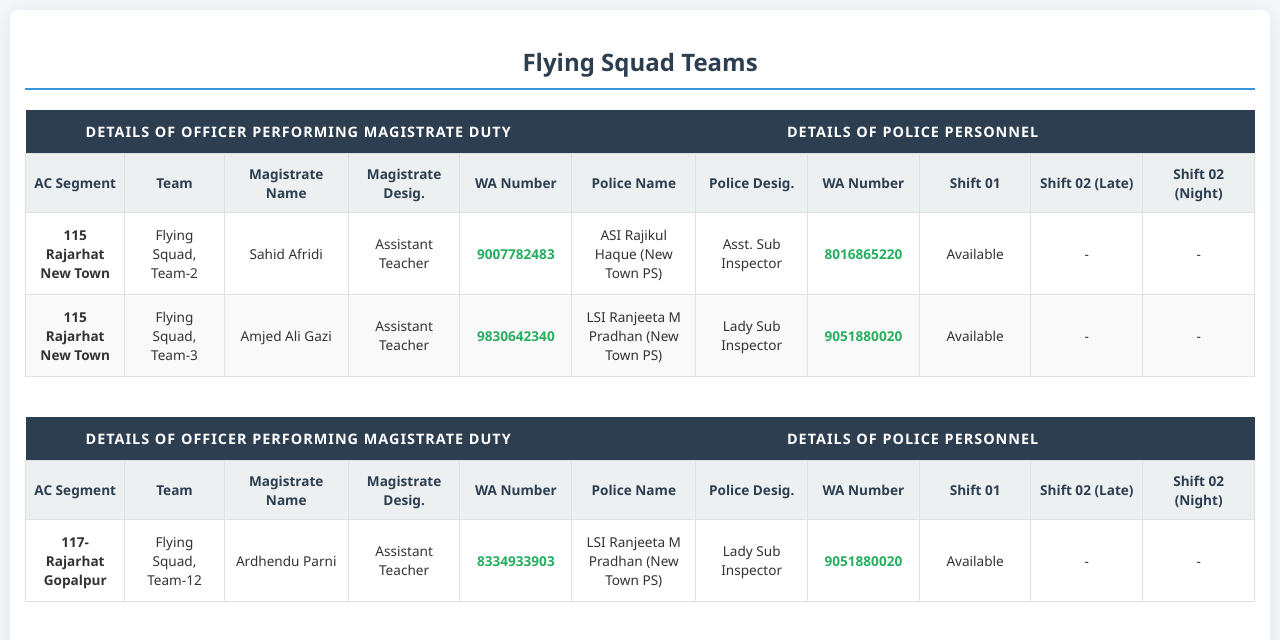
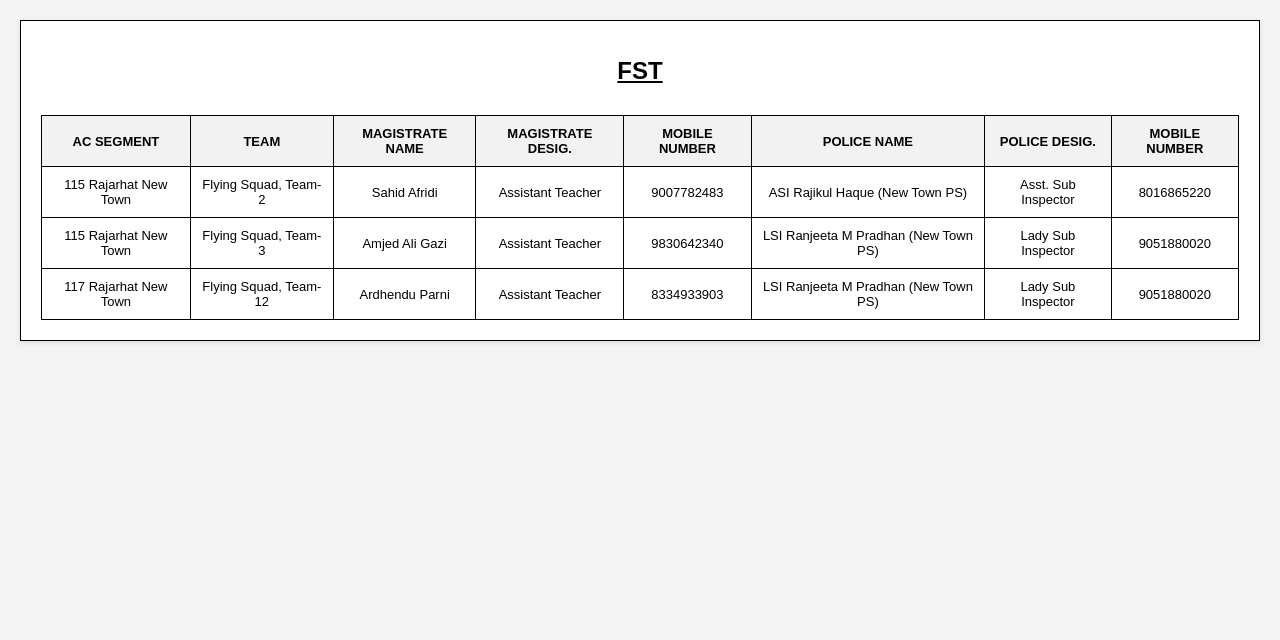
Before and after one commit to newtownps/Election-2026, a plain HTML site: page fst.html in a window 1280 px wide. Drawn offline with Linux system fonts and the light colour scheme.

Commit message:
Update fst.html

```diff
--- a/fst.html
+++ b/fst.html
@@ -3,242 +3,134 @@
 <head>
     <meta charset="UTF-8">
     <meta name="viewport" content="width=device-width, initial-scale=1.0">
-    <title>Duty Roster - Election 2026</title>
+    <title>Election Security Details - 2026</title>
     <style>
+        /* General Styles */
         body {
-            font-family: 'Segoe UI', Tahoma, Geneva, Verdana, sans-serif;
-            background-color: #f4f7f9;
-            padding: 10px;
-            color: #333;
+            font-family: Arial, sans-serif;
+            padding: 20px;
+            background-color: #f4f4f4;
             margin: 0;
         }
 
-        .container {
-            max-width: 1400px;
-            margin: auto;
-            background: #fff;
-            padding: 15px;
-            border-radius: 8px;
-            box-shadow: 0 4px 20px rgba(0,0,0,0.08);
+        .table-section {
+            background: white;
+            margin-bottom: 40px;
+            box-shadow: 0 2px 5px rgba(0,0,0,0.1);
+            padding: 20px;
+            border: 1px solid #000;
         }
 
-        h2 {
+        h1 {
             text-align: center;
-            color: #2c3e50;
-            border-bottom: 2px solid #3498db;
-            padding-bottom: 10px;
+            text-decoration: underline;
+            font-size: 24px;
             margin-bottom: 20px;
         }
 
-        /* Responsive Table Wrapper */
-        .table-container {
+        /* Responsive Table Container */
+        .table-responsive {
             width: 100%;
-            overflow-x: auto; /* Fallback for very small screens */
-            margin-bottom: 40px;
+            overflow-x: auto; /* Enables horizontal scroll */
+            -webkit-overflow-scrolling: touch;
         }
 
         table {
             width: 100%;
             border-collapse: collapse;
-            font-size: 0.85rem;
+            margin-top: 10px;
+            font-size: 13px;
+            min-width: 600px; /* Ensures table doesn't squash too much */
         }
 
-        .section-header th {
-            background-color: #2c3e50;
-            color: white;
-            padding: 12px;
-            font-size: 0.9rem;
-            text-transform: uppercase;
-            letter-spacing: 1px;
-        }
-
-        .col-header th {
-            background-color: #ecf0f1;
-            color: #2c3e50;
-            font-weight: bold;
-            padding: 10px 5px;
-            border: 1px solid #dee2e6;
+        th, td {
+            border: 1px solid black;
+            padding: 10px;
+            text-align: center;
             vertical-align: middle;
-        }
-
-        td {
-            padding: 12px 8px;
-            border: 1px solid #dee2e6;
-            text-align: center;
             word-wrap: break-word;
         }
 
-        tr:nth-child(even) { background-color: #f9f9f9; }
-        .whatsapp-no { font-weight: bold; color: #27ae60; }
-
-        /* --- RESPONSIVE CSS --- */
-        @media screen and (max-width: 1024px) {
-            /* Hide traditional headers */
-            thead {
-                display: none;
-            }
-
-            table, tbody, tr, td {
-                display: block;
-                width: 100%;
-            }
-
-            table { border: none; }
-
-            tr {
-                margin-bottom: 25px;
-                border: 1px solid #3498db;
-                border-radius: 8px;
-                box-shadow: 0 2px 5px rgba(0,0,0,0.1);
-                background: #fff !important;
-            }
-
-            /* Identify the Section on Mobile */
-            tr::before {
-                content: "Duty Assignment Details";
-                display: block;
-                background: #2c3e50;
-                color: white;
-                padding: 10px;
+        th {
+            background-color: #f2f2f2;
             font-weight: bold;
-                text-align: center;
-                border-radius: 6px 6px 0 0;
-            }
-
-            td {
-                text-align: left;
-                padding: 12px;
-                padding-left: 50%; /* Space for the label */
-                position: relative;
-                border: none;
-                border-bottom: 1px solid #eee;
-            }
-
-            /* Create labels using the data-label attribute */
-            td::before {
-                content: attr(data-label);
-                position: absolute;
-                left: 10px;
-                width: 45%;
-                padding-right: 10px;
-                white-space: normal;
-                font-weight: bold;
-                color: #2c3e50;
-                font-size: 0.75rem;
             text-transform: uppercase;
         }
 
-            td:last-child { border-bottom: none; }
-
-            /* Specific fix for the merged AC Segment cell on mobile */
-            td[rowspan] {
-                background: #ebf5fb;
-                font-size: 1rem;
-            }
+        .info-header {
+            font-weight: bold;
+            margin-bottom: 10px;
+            text-align: center;
         }
 
-        @media print {
-            body { background: white; padding: 0; }
-            .container { box-shadow: none; width: 100%; }
+        /* Mobile Adjustments */
+        @media screen and (max-width: 600px) {
+            body { padding: 10px; }
+            h1 { font-size: 20px; }
+            .table-section { padding: 10px; }
+            table { font-size: 12px; }
         }
     </style>
 </head>
 <body>
 
-<div class="container">
-    <h2>Flying Squad Teams</h2>
-
-    <div class="table-container">
+    <div class="table-section">
+        <h1>FST</h1>
+        <div class="table-responsive">
             <table>
                 <thead>
-                <tr class="section-header">
-                    <th colspan="5">Details of Officer Performing Magistrate Duty</th>
-                    <th colspan="6">Details of Police Personnel</th>
-                </tr>
-                <tr class="col-header">
-                    <th style="width: 8%;">AC Segment</th>
-                    <th style="width: 8%;">Team</th>
-                    <th style="width: 10%;">Magistrate Name</th>
-                    <th style="width: 9%;">Magistrate Desig.</th>
-                    <th style="width: 9%;">WA Number</th>
-                    <th style="width: 10%;">Police Name</th>
-                    <th style="width: 9%;">Police Desig.</th>
-                    <th style="width: 9%;">WA Number</th>
-                    <th style="width: 9%;">Shift 01</th>
-                    <th style="width: 9%;">Shift 02 (Late)</th>
-                    <th style="width: 9%;">Shift 02 (Night)</th>
+                    <tr>
+                        <th>AC Segment</th>
+                        <th>Team</th>
+                        <th>Magistrate Name</th>
+                        <th>Magistrate Desig.</th>
+                        <th>Mobile Number</th>
+                        <th>Police Name</th>
+                        <th>Police Desig.</th>
+                        <th>Mobile Number</th>
+
                     </tr>
                 </thead>
                 <tbody>
                     <tr>
-                    <td data-label="AC Segment"><b>115 Rajarhat New Town</b></td>
-                    <td data-label="Team">Flying Squad, Team-2</td>
-                    <td data-label="Magistrate Name">Sahid Afridi</td>
-                    <td data-label="Magistrate Desig.">Assistant Teacher</td>
-                    <td data-label="WA Number" class="whatsapp-no">9007782483</td>
-                    <td data-label="Police Name">ASI Rajikul Haque (New Town PS)</td>
-                    <td data-label="Police Desig.">Asst. Sub Inspector</td>
-                    <td data-label="WA Number" class="whatsapp-no">8016865220</td>
-                    <td data-label="Shift 01">Available</td>
-                    <td data-label="Shift 02 (Late)">-</td>
-                    <td data-label="Shift 02 (Night)">-</td>
+                        <td>115 Rajarhat New Town</td>
+                        <td>Flying Squad, Team-2</td>
+                        <td>Sahid Afridi</td>
+                        <td>Assistant Teacher</td>
+                        <td>9007782483</td>
+                        <td>ASI Rajikul Haque (New Town PS)</td>
+                        <td>Asst. Sub Inspector</td>
+                        <td>8016865220</td>
+
                     </tr>
                     <tr>
-                    <td data-label="AC Segment"><b>115 Rajarhat New Town</b></td>
-                    <td data-label="Team">Flying Squad, Team-3</td>
-                    <td data-label="Magistrate Name">Amjed Ali Gazi</td>
-                    <td data-label="Magistrate Desig.">Assistant Teacher</td>
-                    <td data-label="WA Number" class="whatsapp-no">9830642340</td>
-                    <td data-label="Police Name">LSI Ranjeeta M Pradhan (New Town PS)</td>
-                    <td data-label="Police Desig.">Lady Sub Inspector</td>
-                    <td data-label="WA Number" class="whatsapp-no">9051880020</td>
-                    <td data-label="Shift 01">Available</td>
-                    <td data-label="Shift 02 (Late)">-</td>
-                    <td data-label="Shift 02 (Night)">-</td>
+                        <td>115 Rajarhat New Town</td>
+                        <td>Flying Squad, Team-3</td>
+                        <td>Amjed Ali Gazi</td>
+                        <td>Assistant Teacher</td>
+                        <td>9830642340</td>
+                        <td>LSI Ranjeeta M Pradhan (New Town PS)</td>
+                        <td>Lady Sub Inspector</td>
+                        <td>9051880020</td>
+
                     </tr>
-            </tbody>
-        </table>
-    </div>
+                    <tr>
+                        <td>117 Rajarhat New Town</td>
+                        <td>Flying Squad, Team-12</td>
+                        <td>Ardhendu Parni</td>
+                        <td>Assistant Teacher</td>
+                        <td>8334933903</td>
+                        <td>LSI Ranjeeta M Pradhan (New Town PS)</td>
+                        <td>Lady Sub Inspector</td>
+                        <td>9051880020</td>
 
-    <div class="table-container">
-        <table>
-            <thead>
-                <tr class="section-header">
-                    <th colspan="5">Details of Officer Performing Magistrate Duty</th>
-                    <th colspan="6">Details of Police Personnel</th>
-                </tr>
-                <tr class="col-header">
-                    <th style="width: 8%;">AC Segment</th>
-                    <th style="width: 8%;">Team</th>
-                    <th style="width: 10%;">Magistrate Name</th>
-                    <th style="width: 9%;">Magistrate Desig.</th>
-                    <th style="width: 9%;">WA Number</th>
-                    <th style="width: 10%;">Police Name</th>
-                    <th style="width: 9%;">Police Desig.</th>
-                    <th style="width: 9%;">WA Number</th>
-                    <th style="width: 9%;">Shift 01</th>
-                    <th style="width: 9%;">Shift 02 (Late)</th>
-                    <th style="width: 9%;">Shift 02 (Night)</th>
-                </tr>
-            </thead>
-            <tbody>
-                <tr>
-                    <td data-label="AC Segment"><b>117-Rajarhat Gopalpur</b></td>
-                    <td data-label="Team">Flying Squad, Team-12</td>
-                    <td data-label="Magistrate Name">Ardhendu Parni</td>
-                    <td data-label="Magistrate Desig.">Assistant Teacher</td>
-                    <td data-label="WA Number" class="whatsapp-no">8334933903</td>
-                    <td data-label="Police Name">LSI Ranjeeta M Pradhan (New Town PS)</td>
-                    <td data-label="Police Desig.">Lady Sub Inspector</td>
-                    <td data-label="WA Number" class="whatsapp-no">9051880020</td>
-                    <td data-label="Shift 01">Available</td>
-                    <td data-label="Shift 02 (Late)">-</td>
-                    <td data-label="Shift 02 (Night)">-</td>
                     </tr>
                 </tbody>
             </table>
         </div>
     </div>
 
+
+
 </body>
 </html>
```
Lines whose indentation alone changed are shown as unchanged.
